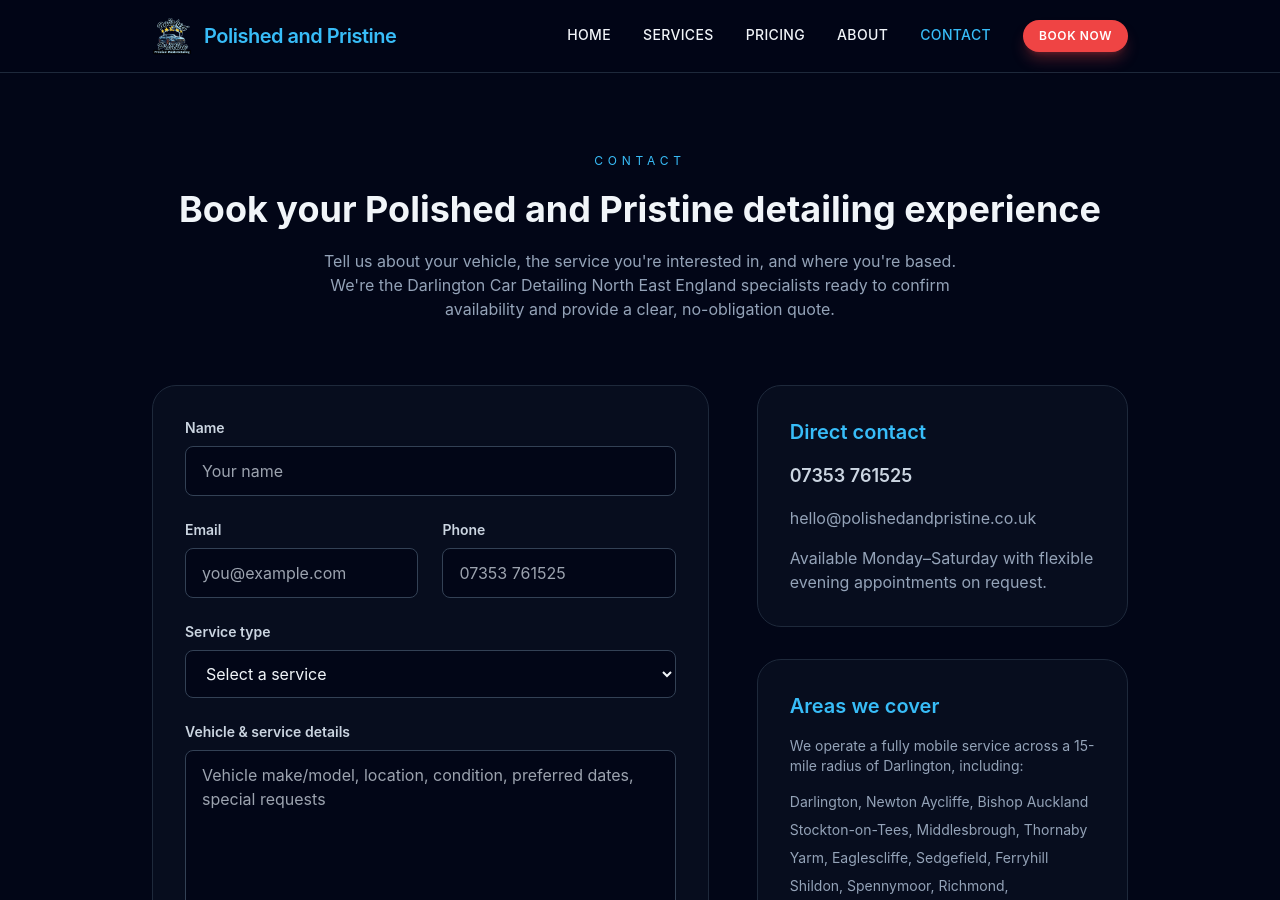
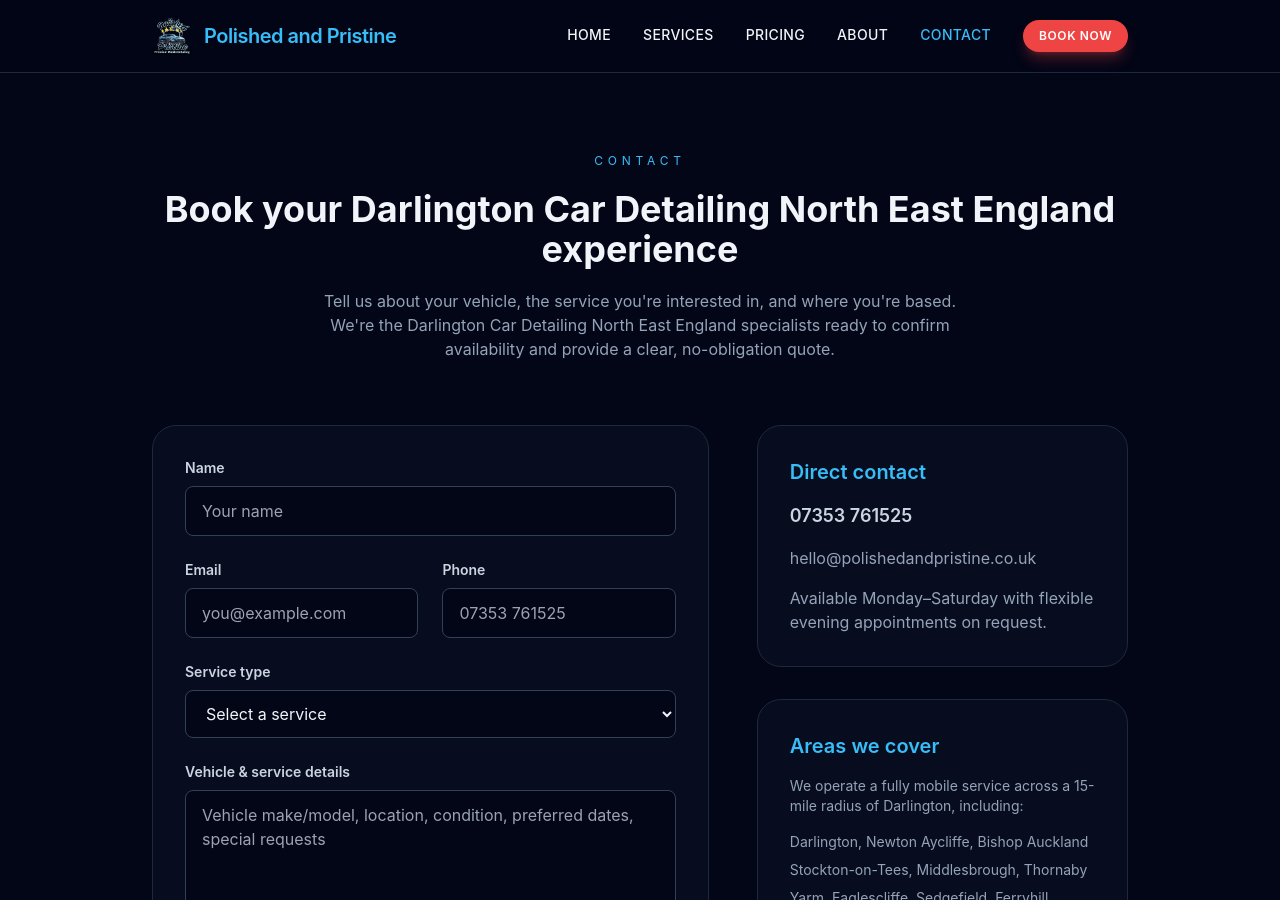
Before and after one commit to xboxlivejohns/.github.io, a Jekyll site: the page built from contact.html, in a window 1280 px wide and 900 px high. Built offline with Jekyll 4.4.1, drawn with Linux system fonts in a browser that asks for light colours; nearby versions of some CDN libraries.

Commit message:
Refine SEO metadata and local targeting

```diff
--- a/about.html
+++ b/about.html
@@ -1,16 +1,17 @@
 ---
 layout: default
 title: About
-meta_title: About Polished and Pristine | Darlington Car Detailing Experts
+meta_title: About Polished and Pristine | Darlington Car Detailing North East England Experts
 meta_description: Discover the team behind Polished and Pristine, delivering meticulous car detailing and ceramic coating services across Darlington and North East England.
 og_type: article
 og_image: /images/ceramic-shine-blue-bmw.jpg
 twitter_card: summary_large_image
+canonical_url: /about.html
 ---
 <section class="max-w-5xl mx-auto px-6 py-20 space-y-16">
   <header class="space-y-5">
     <p class="text-primary uppercase tracking-[0.4em] text-xs">About Us</p>
-    <h1 class="text-3xl sm:text-4xl font-bold">Passionate car detailing specialists based in Darlington</h1>
+    <h1 class="text-3xl sm:text-4xl font-bold">Darlington car detailing specialists serving North East England drivers</h1>
     <p class="text-slate-400 max-w-3xl">At {{ site.name }}, we live and breathe automotive perfection. We're a dedicated team serving a 15-mile radius across County Durham, Teesside, and North Yorkshire—treating every vehicle as if it were our own and delivering results that make you fall in love with your car all over again through tailored Car Detailing North East England packages.</p>
   </header>
 
--- a/contact.html
+++ b/contact.html
@@ -1,16 +1,17 @@
 ---
 layout: default
 title: Contact
-meta_title: Contact Polished and Pristine | Car Detailing Darlington
-meta_description: Request a quote for mobile car detailing, paint correction, or ceramic coatings in Darlington and North East England using our secure contact form.
+meta_title: Contact Polished and Pristine | Darlington Car Detailing North East England
+meta_description: Request a quote for mobile car detailing, paint correction, or ceramic coatings in Darlington and across North East England using our secure contact form.
 og_type: article
 og_image: /images/logo.png
 twitter_card: summary
+canonical_url: /contact.html
 ---
 <section class="max-w-5xl mx-auto px-6 py-20 space-y-16">
   <header class="space-y-5 text-center">
     <p class="text-primary uppercase tracking-[0.4em] text-xs">Contact</p>
-    <h1 class="text-3xl sm:text-4xl font-bold">Book your Polished and Pristine detailing experience</h1>
+      <h1 class="text-3xl sm:text-4xl font-bold">Book your Darlington Car Detailing North East England experience</h1>
     <p class="text-slate-400 max-w-2xl mx-auto">Tell us about your vehicle, the service you're interested in, and where you're based. We're the Darlington Car Detailing North East England specialists ready to confirm availability and provide a clear, no-obligation quote.</p>
   </header>
 
--- a/index.html
+++ b/index.html
@@ -1,18 +1,19 @@
 ---
 layout: default
 title: Home
-meta_title: Car Detailing North East England | Polished and Pristine
+meta_title: Darlington Car Detailing North East England | Polished and Pristine
 meta_description: Mobile car detailing in Darlington delivering paint correction, ceramic coatings, and interior rejuvenation across North East England.
 og_type: website
 og_image: /images/ceramic-shine-blue-bmw.jpg
 twitter_card: summary_large_image
+canonical_url: /
 ---
 <section class="max-w-5xl mx-auto px-6 py-24 text-center space-y-6">
   <div>
     <img src="{{ 'images/logo.png' | relative_url }}" alt="{{ site.name }} logo" class="mx-auto h-24 w-auto" width="500" height="500" loading="lazy" decoding="async">
   </div>
   <p class="text-primary uppercase tracking-[0.4em] text-xs">Darlington's Premier Car Detailing Specialists</p>
-  <h1 class="text-4xl sm:text-5xl font-bold">Car Detailing North East England, delivered to your driveway</h1>
+  <h1 class="text-4xl sm:text-5xl font-bold">Darlington Car Detailing North East England experts delivered to your driveway</h1>
   <p class="text-slate-300 max-w-2xl mx-auto">{{ site.name }} provides meticulous mobile detailing, ceramic protection, and interior rejuvenation across the North East so your car looks incredible every time you drive.</p>
   <div class="flex flex-wrap justify-center gap-4">
     <a href="{{ '/services.html' | relative_url }}" class="bg-primary text-slate-900 px-6 py-3 rounded-full font-semibold shadow hover:bg-sky-300 transition">View Services</a>
--- a/services.html
+++ b/services.html
@@ -1,16 +1,17 @@
 ---
 layout: default
 title: Services
-meta_title: Car Detailing Services in Darlington & North East England | Polished and Pristine
+meta_title: Darlington Car Detailing Services | North East England Specialists
 meta_description: Explore paint correction, ceramic coating, and interior detailing services delivered across Darlington and the wider North East England region.
 og_type: article
 og_image: /images/ceramic-black-paint.jpg
 twitter_card: summary_large_image
+canonical_url: /services.html
 ---
 <section class="max-w-5xl mx-auto px-6 py-20 space-y-16">
   <header class="space-y-5 text-center">
     <p class="text-primary uppercase tracking-[0.4em] text-xs">Our Services</p>
-    <h1 class="text-3xl sm:text-4xl font-bold">Car Detailing North East England packages for every vehicle</h1>
+    <h1 class="text-3xl sm:text-4xl font-bold">Darlington Car Detailing North East England packages for every vehicle</h1>
     <p class="text-slate-400 max-w-3xl mx-auto">From maintenance details to multi-stage paint correction, {{ site.name }} offers handcrafted packages throughout Darlington and the wider North East that restore, protect, and enhance your vehicle inside and out.</p>
     <div class="flex flex-wrap justify-center gap-3 text-xs uppercase tracking-[0.25em] text-slate-400">
       <span class="rounded-full border border-slate-800 bg-slate-900/60 px-4 py-2 text-[0.65rem] font-semibold text-slate-200">Fully Insured Team</span>
```
Also changed, not shown: pricing.html (+4 -3 lines).
